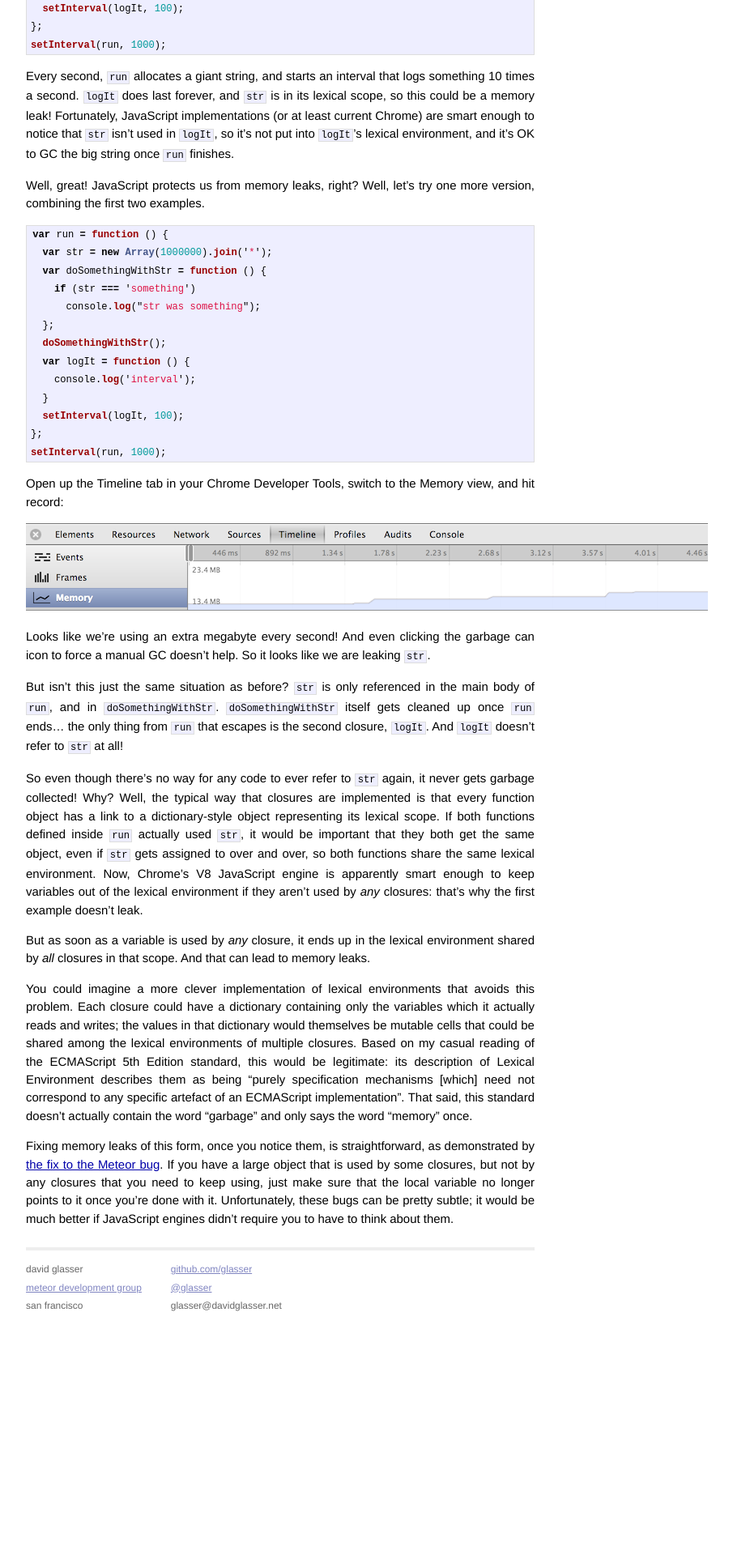
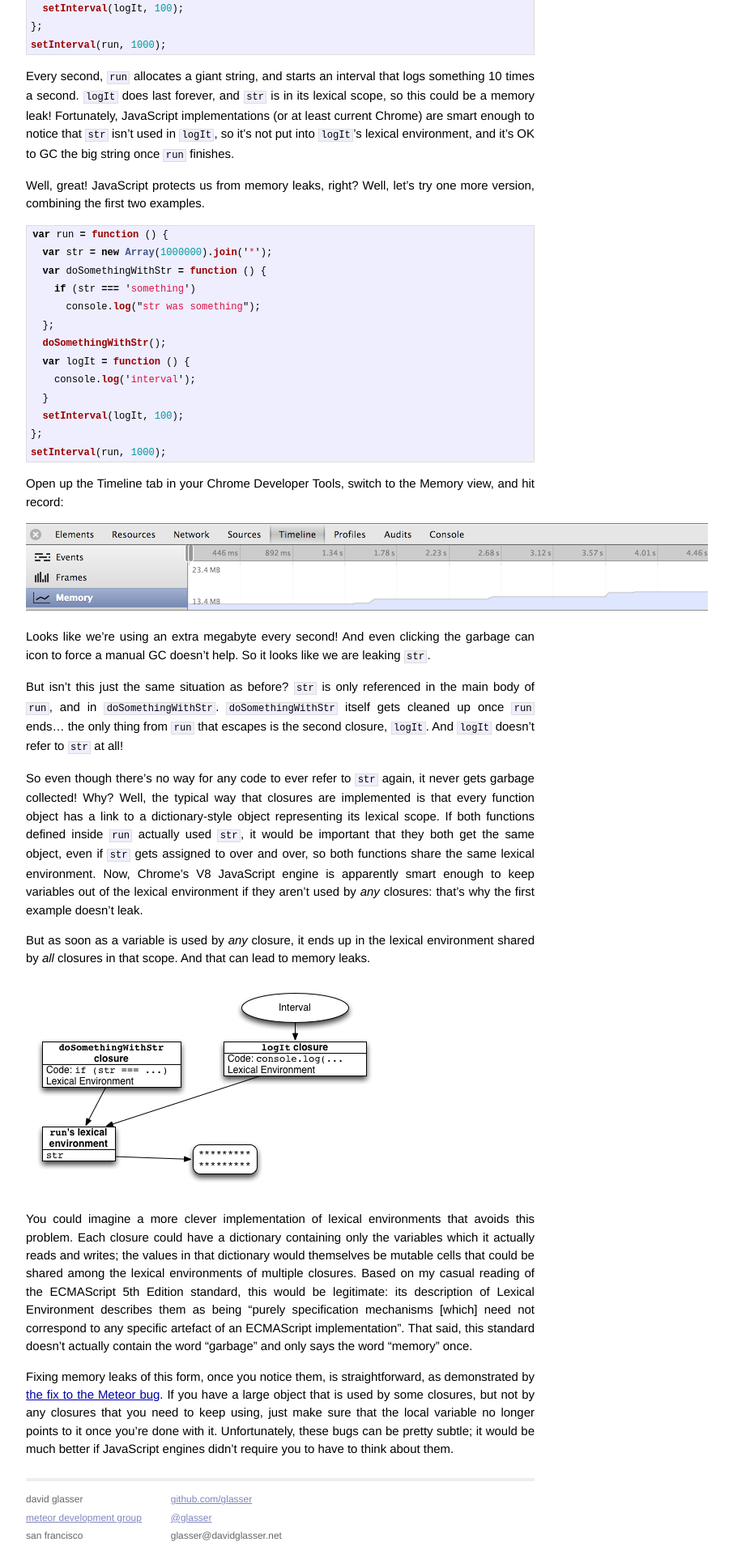
Before and after one commit to glasser/glasser.github.io, a Jekyll site: the page built from _posts/2013-06-27-surprising-javascript-memory-leak.md, in a window 1280 px wide. Shown: the part 923-2843 px from the top of the page at 81% size, without its empty margins (294-1199 px from the left). Built offline with Jekyll 4.4.1, drawn with Linux system fonts in a browser that asks for light colours; before the commit the page ends 2558 px from its top, so only the background shows below that.

Commit message:
Add diagram

```diff
--- a/_config.yml
+++ b/_config.yml
@@ -5,3 +5,4 @@
 lsi: false
 pygments: true
 timezone: America/Los_Angeles
+exclude: ['unpublished']
--- a/_posts/2013-06-27-surprising-javascript-memory-leak.md
+++ b/_posts/2013-06-27-surprising-javascript-memory-leak.md
@@ -103,6 +103,8 @@
 environment shared by *all* closures in that scope. And that can lead to memory
 leaks.
 
+![Diagram of lexical environments](/assets/2013-06-27-js-diagram.png)
+
 You could imagine a more clever implementation of lexical environments that avoids
 this problem. Each closure could have a dictionary containing only the variables
 which it actually reads and writes; the values in that dictionary would
```
Also changed, not shown: assets/2013-06-27-js-diagram.png (added), 1 other file.
